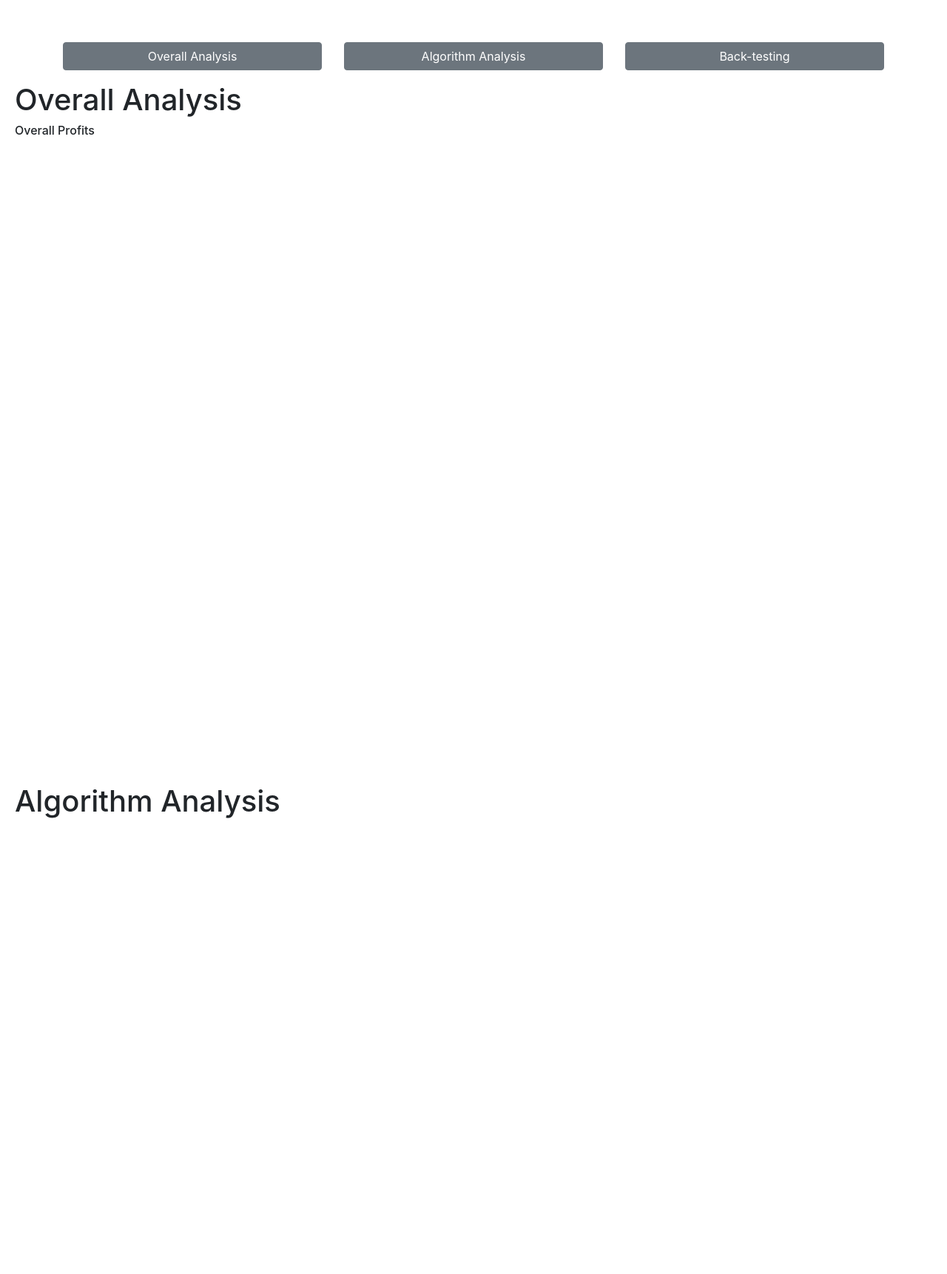
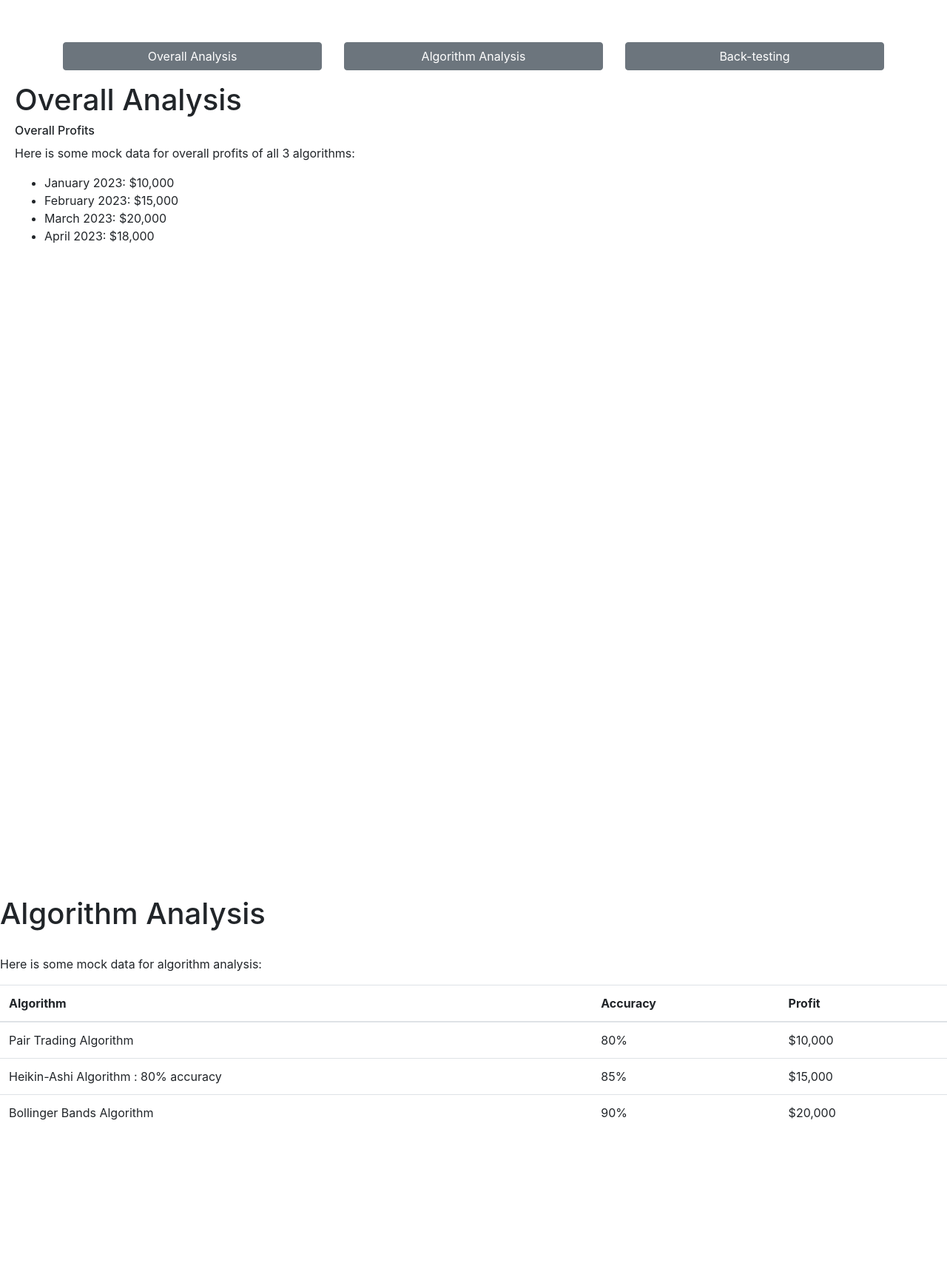
Before and after one commit to yongfu-lu/HODL, a Django app: page /user/algorithms/ in a window 1280 px wide. Shown: the part 198-1920 px from the top of the page at 74% size. Run offline with Django 4.2, Linux system fonts and the light colour scheme; the visitor is signed in with stand-in values (Sample User, id 1); some libraries are stand-ins or nearby versions.

Commit message:
add mock data

```diff
--- a/user/templates/user/algorithms.html
+++ b/user/templates/user/algorithms.html
@@ -1,15 +1,20 @@
 {% extends 'user/base.html' %}
+
 
 {% block navEle %}
 <a href="/user/logout" class="btn btn-outline-success my-2 my-sm-0" role="button">Log out</a>
 {% endblock %}
 
+
 {% block content %}
+
 
 <div class="text-center">
    <h2>Algorithms</h2>
    <div style="margin-top: 125px;"></div>
  </div>
+
+
 
 
 <div class="container">
@@ -26,27 +31,79 @@
    </div>
  </div>
 
+
 <div id="section1">
   <h1>Overall Analysis</h1>
   <h6>Overall Profits</h6>
+
+  <p>Here is some mock data for overall profits of all 3 algorithms:</p>
+  <ul>
+    <li>January 2023: $10,000</li>
+    <li>February 2023: $15,000</li>
+    <li>March 2023: $20,000</li>
+    <li>April 2023: $18,000</li>
+  </ul>
+</div>
   <br><br><br><br><br><br><br><br><br><br><br><br><br><br><br><br><br><br><br><br><br><br><br><br><br><br><br><br><br><br><br><br><br><br><br><br>
+
+
 
 
 </div>
 
 
+
+
 <div id="section2">
   <h1>Algorithm Analysis</h1>
   <br>
+  <p>Here is some mock data for algorithm analysis:</p>
+  <table class="table">
+    <thead>
+      <tr>
+        <th scope="col">Algorithm</th>
+        <th scope="col">Accuracy</th>
+        <th scope="col">Profit</th>
+      </tr>
+    </thead>
+    <tbody>
+      <tr>
+        <td>Pair Trading Algorithm</td>
+        <td>80%</td>
+        <td>$10,000</td>
+      </tr>
+      <tr>
+        <td>Heikin-Ashi  Algorithm : 80% accuracy</td>
+        <td>85%</td>
+        <td>$15,000</td>
+      </tr>
+      <tr>
+        <td>Bollinger Bands Algorithm</td>
+        <td>90%</td>
+        <td>$20,000</td>
+      </tr>
+    </tbody>
+  </table>
   <br><br><br><br><br><br><br><br><br><br><br><br><br><br><br><br><br><br><br><br><br><br><br><br><br><br><br><br><br><br><br><br><br><br><br><br>
+
+
 
 
 </div>
 
 
+
+
 <div id="section3">
   <h1>Back-testing</h1>
+  <p>Here is some mock data for back-testing:</p>
+  <ul>
+    <li>Pair Trading Algorithm: 75% accuracy</li>
+    <li>Heikin-Ashi  Algorithm : 80% accuracy</li>
+    <li>Bollinger Bands Algorithm : 85% accuracy</li>
+  </ul>
   <br><br><br><br><br><br><br><br><br><br><br><br><br><br><br><br><br><br><br><br><br><br><br><br><br><br><br><br><br><br><br><br><br><br><br><br>
+
 
 </div>
 {% endblock %}
```
Lines whose indentation alone changed are shown as unchanged.
